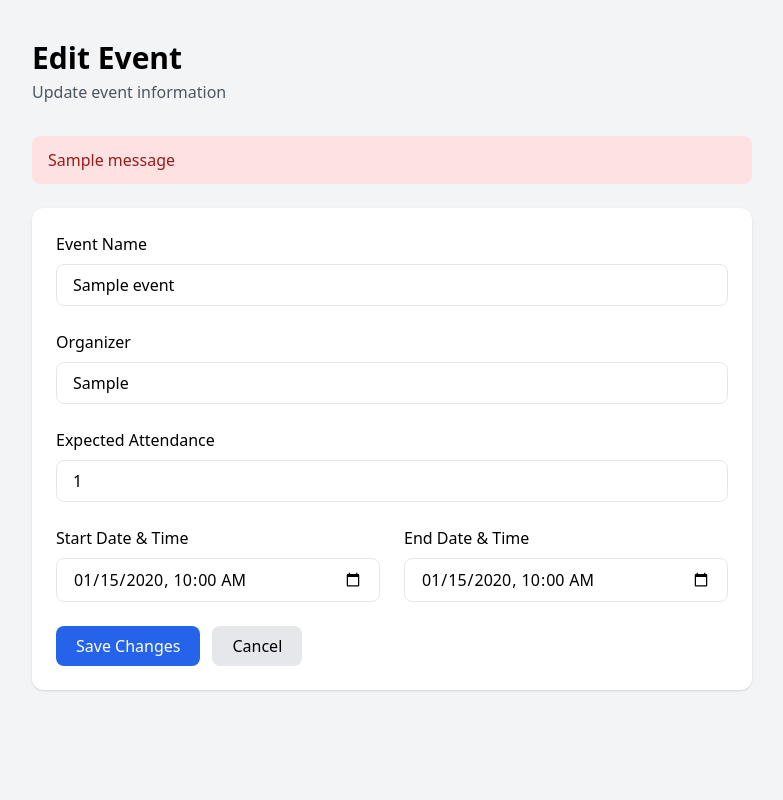
After one commit to janhavi0611/college-event-resource-system, a Flask app: page /events/1/edit in a window 1280 px wide. The commit adds this page. Shown: the whole page, without its empty margins (248-1031 px from the left). Run offline with Flask 3, Linux system fonts and the light colour scheme; tables that the repository leaves empty hold one stand-in row (values such as "Sample post"); one stand-in notice (Sample message) is shown; some libraries are stand-ins or nearby versions.

Commit message:
feat: complete event management

```diff
--- a/app/routes/events.py
+++ b/app/routes/events.py
@@ -1,6 +1,13 @@
 from datetime import datetime
 
-from flask import Blueprint, render_template, request, redirect, url_for, flash
+from flask import (
+    Blueprint,
+    render_template,
+    request,
+    redirect,
+    url_for,
+    flash,
+)
 
 from app.extensions import db
 from app.models import Event
@@ -11,11 +18,59 @@ events_bp = Blueprint("events", __name__, url_prefix="/events")
 
 @events_bp.route("/")
 def list_events():
-    events = Event.query.order_by(Event.start_datetime.asc()).all()
+
+    status = request.args.get("status", "").strip()
+    date_value = request.args.get("date", "").strip()
+
+    query = Event.query
+
+    # Filter by status
+    if status:
+        query = query.filter_by(status=status)
+
+    # Filter by date
+    selected_date = None
+
+    if date_value:
+
+        try:
+            selected_date = datetime.strptime(
+                date_value,
+                "%Y-%m-%d"
+            ).date()
+
+            start_of_day = datetime.combine(
+                selected_date,
+                datetime.min.time()
+            )
+
+            end_of_day = datetime.combine(
+                selected_date,
+                datetime.max.time()
+            )
+
+            query = query.filter(
+                Event.start_datetime >= start_of_day,
+                Event.start_datetime <= end_of_day
+            )
+
+        except ValueError:
+
+            flash(
+                "Invalid date filter.",
+                "error"
+            )
+
+    # Get events
+    events = query.order_by(
+        Event.start_datetime.asc()
+    ).all()
 
     return render_template(
         "events/list.html",
-        events=events
+        events=events,
+        selected_status=status,
+        selected_date=date_value
     )
 
 
@@ -26,34 +81,92 @@ def create_event():
 
         name = request.form.get("name", "").strip()
         organizer = request.form.get("organizer", "").strip()
-        attendance_value = request.form.get("expected_attendance", "").strip()
-        start_value = request.form.get("start_datetime", "").strip()
-        end_value = request.form.get("end_datetime", "").strip()
+
+        attendance_value = request.form.get(
+            "expected_attendance",
+            ""
+        ).strip()
+
+        start_value = request.form.get(
+            "start_datetime",
+            ""
+        ).strip()
+
+        end_value = request.form.get(
+            "end_datetime",
+            ""
+        ).strip()
 
         if not name or not organizer:
-            flash("Event name and organizer are required.", "error")
-            return render_template("events/create.html")
+
+            flash(
+                "Event name and organizer are required.",
+                "error"
+            )
+
+            return render_template(
+                "events/create.html"
+            )
 
         try:
-            expected_attendance = int(attendance_value)
+
+            expected_attendance = int(
+                attendance_value
+            )
+
         except ValueError:
-            flash("Attendance must be a valid number.", "error")
-            return render_template("events/create.html")
+
+            flash(
+                "Attendance must be a valid number.",
+                "error"
+            )
+
+            return render_template(
+                "events/create.html"
+            )
 
         if expected_attendance <= 0:
-            flash("Expected attendance must be greater than zero.", "error")
-            return render_template("events/create.html")
+
+            flash(
+                "Expected attendance must be greater than zero.",
+                "error"
+            )
+
+            return render_template(
+                "events/create.html"
+            )
 
         try:
-            start_datetime = datetime.fromisoformat(start_value)
-            end_datetime = datetime.fromisoformat(end_value)
+
+            start_datetime = datetime.fromisoformat(
+                start_value
+            )
+
+            end_datetime = datetime.fromisoformat(
+                end_value
+            )
+
         except ValueError:
-            flash("Please enter valid start and end dates.", "error")
-            return render_template("events/create.html")
+
+            flash(
+                "Please enter valid start and end dates.",
+                "error"
+            )
+
+            return render_template(
+                "events/create.html"
+            )
 
         if end_datetime <= start_datetime:
-            flash("End date/time must be after start date/time.", "error")
-            return render_template("events/create.html")
+
+            flash(
+                "End date/time must be after start date/time.",
+                "error"
+            )
+
+            return render_template(
+                "events/create.html"
+            )
 
         event = Event(
             name=name,
@@ -67,8 +180,199 @@ def create_event():
         db.session.add(event)
         db.session.commit()
 
-        flash("Event created successfully.", "success")
+        flash(
+            "Event created successfully.",
+            "success"
+        )
 
-        return redirect(url_for("events.list_events"))
+        return redirect(
+            url_for("events.list_events")
+        )
 
-    return render_template("events/create.html")
+    return render_template(
+        "events/create.html"
+    )
+
+
+@events_bp.route(
+    "/<int:event_id>/edit",
+    methods=["GET", "POST"]
+)
+def edit_event(event_id):
+
+    event = db.get_or_404(
+        Event,
+        event_id
+    )
+
+    if request.method == "POST":
+
+        name = request.form.get(
+            "name",
+            ""
+        ).strip()
+
+        organizer = request.form.get(
+            "organizer",
+            ""
+        ).strip()
+
+        attendance_value = request.form.get(
+            "expected_attendance",
+            ""
+        ).strip()
+
+        start_value = request.form.get(
+            "start_datetime",
+            ""
+        ).strip()
+
+        end_value = request.form.get(
+            "end_datetime",
+            ""
+        ).strip()
+
+        if not name or not organizer:
+
+            flash(
+                "Event name and organizer are required.",
+                "error"
+            )
+
+            return render_template(
+                "events/edit.html",
+                event=event
+            )
+
+        try:
+
+            expected_attendance = int(
+                attendance_value
+            )
+
+        except ValueError:
+
+            flash(
+                "Attendance must be a valid number.",
+                "error"
+            )
+
+            return render_template(
+                "events/edit.html",
+                event=event
+            )
+
+        if expected_attendance <= 0:
+
+            flash(
+                "Expected attendance must be greater than zero.",
+                "error"
+            )
+
+            return render_template(
+                "events/edit.html",
+                event=event
+            )
+
+        try:
+
+            start_datetime = datetime.fromisoformat(
+                start_value
+            )
+
+            end_datetime = datetime.fromisoformat(
+                end_value
+            )
+
+        except ValueError:
+
+            flash(
+                "Please enter valid start and end dates.",
+                "error"
+            )
+
+            return render_template(
+                "events/edit.html",
+                event=event
+            )
+
+        if end_datetime <= start_datetime:
+
+            flash(
+                "End date/time must be after start date/time.",
+                "error"
+            )
+
+            return render_template(
+                "events/edit.html",
+                event=event
+            )
+
+        event.name = name
+        event.organizer = organizer
+        event.expected_attendance = expected_attendance
+        event.start_datetime = start_datetime
+        event.end_datetime = end_datetime
+
+        db.session.commit()
+
+        flash(
+            "Event updated successfully.",
+            "success"
+        )
+
+        return redirect(
+            url_for("events.list_events")
+        )
+
+    return render_template(
+        "events/edit.html",
+        event=event
+    )
+
+
+@events_bp.route(
+    "/<int:event_id>/cancel",
+    methods=["POST"]
+)
+def cancel_event(event_id):
+
+    event = db.get_or_404(
+        Event,
+        event_id
+    )
+
+    if event.status == "Cancelled":
+
+        flash(
+            "Event is already cancelled.",
+            "error"
+        )
+
+        return redirect(
+            url_for("events.list_events")
+        )
+
+    if event.status == "Completed":
+
+        flash(
+            "A completed event cannot be cancelled.",
+            "error"
+        )
+
+        return redirect(
+            url_for("events.list_events")
+        )
+
+    event.status = "Cancelled"
+
+    db.session.commit()
+
+    flash(
+        "Event cancelled successfully.",
+        "success"
+    )
+
+    return redirect(
+        url_for("events.list_events")
+    )
--- /dev/null
+++ b/app/templates/events/edit.html
@@ -0,0 +1,184 @@
+<!DOCTYPE html>
+<html lang="en">
+
+<head>
+
+    <meta charset="UTF-8">
+    <meta
+        name="viewport"
+        content="width=device-width, initial-scale=1.0"
+    >
+
+    <title>Edit Event</title>
+
+    <script src="https://cdn.tailwindcss.com"></script>
+
+</head>
+
+
+<body class="bg-gray-100 min-h-screen">
+
+    <div class="max-w-3xl mx-auto px-6 py-10">
+
+        <div class="mb-8">
+
+            <h1 class="text-3xl font-bold">
+                Edit Event
+            </h1>
+
+            <p class="text-gray-600 mt-1">
+                Update event information
+            </p>
+
+        </div>
+
+
+        {% with messages =
+            get_flashed_messages(with_categories=true)
+        %}
+
+            {% if messages %}
+
+                <div class="mb-6 space-y-2">
+
+                    {% for category, message in messages %}
+
+                        <div
+                            class="bg-red-100 text-red-800
+                                   px-4 py-3 rounded-lg"
+                        >
+                            {{ message }}
+                        </div>
+
+                    {% endfor %}
+
+                </div>
+
+            {% endif %}
+
+        {% endwith %}
+
+
+        <form
+            method="POST"
+            class="bg-white rounded-xl shadow p-6 space-y-6"
+        >
+
+            <div>
+
+                <label class="block font-medium mb-2">
+                    Event Name
+                </label>
+
+                <input
+                    type="text"
+                    name="name"
+                    value="{{ event.name }}"
+                    required
+                    class="w-full border rounded-lg px-4 py-2"
+                >
+
+            </div>
+
+
+            <div>
+
+                <label class="block font-medium mb-2">
+                    Organizer
+                </label>
+
+                <input
+                    type="text"
+                    name="organizer"
+                    value="{{ event.organizer }}"
+                    required
+                    class="w-full border rounded-lg px-4 py-2"
+                >
+
+            </div>
+
+
+            <div>
+
+                <label class="block font-medium mb-2">
+                    Expected Attendance
+                </label>
+
+                <input
+                    type="number"
+                    name="expected_attendance"
+                    value="{{ event.expected_attendance }}"
+                    min="1"
+                    required
+                    class="w-full border rounded-lg px-4 py-2"
+                >
+
+            </div>
+
+
+            <div class="grid grid-cols-1 md:grid-cols-2 gap-6">
+
+                <div>
+
+                    <label class="block font-medium mb-2">
+                        Start Date & Time
+                    </label>
+
+                    <input
+                        type="datetime-local"
+                        name="start_datetime"
+                        value="{{ event.start_datetime.strftime('%Y-%m-%dT%H:%M') }}"
+                        required
+                        class="w-full border rounded-lg px-4 py-2"
+                    >
+
+                </div>
+
+
+                <div>
+
+                    <label class="block font-medium mb-2">
+                        End Date & Time
+                    </label>
+
+                    <input
+                        type="datetime-local"
+                        name="end_datetime"
+                        value="{{ event.end_datetime.strftime('%Y-%m-%dT%H:%M') }}"
+                        required
+                        class="w-full border rounded-lg px-4 py-2"
+                    >
+
+                </div>
+
+            </div>
+
+
+            <div class="flex gap-3">
+
+                <button
+                    type="submit"
+                    class="bg-blue-600 text-white
+                           px-5 py-2 rounded-lg
+                           hover:bg-blue-700"
+                >
+                    Save Changes
+                </button>
+
+
+                <a
+                    href="{{ url_for('events.list_events') }}"
+                    class="bg-gray-200 px-5 py-2 rounded-lg"
+                >
+                    Cancel
+                </a>
+
+            </div>
+
+        </form>
+
+    </div>
+
+</body>
+
+</html>
```
Also changed, not shown: app/templates/events/list.html (+167 -0 lines).
